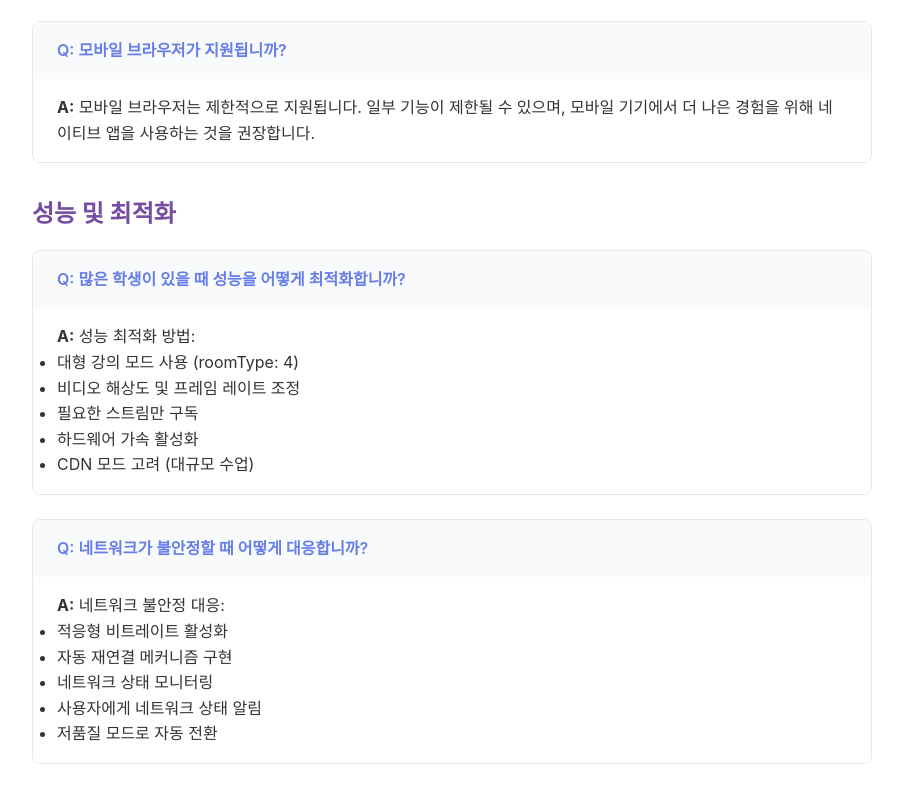
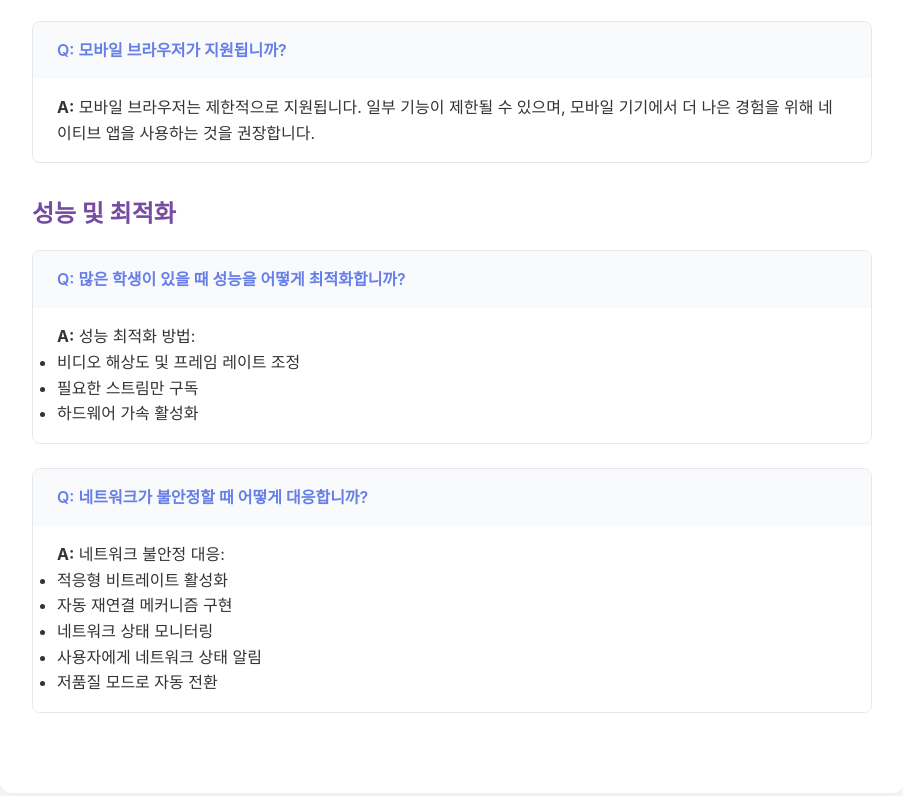
Before and after one commit to vitabyfrank/agora_fcr_docs, a plain HTML site: page index.html in a window 1280 px wide. Shown: the part 9638-10434 px from the top of the page, without its empty margins (344-1247 px from the left). Drawn offline with Linux system fonts and the light colour scheme.

Commit message:
fix: content

```diff
--- a/index.html
+++ b/index.html
@@ -974,11 +974,9 @@
             <div class="faq-answer">
               <strong>A:</strong> 성능 최적화 방법:
               <ul>
-                <li>대형 강의 모드 사용 (roomType: 4)</li>
                 <li>비디오 해상도 및 프레임 레이트 조정</li>
                 <li>필요한 스트림만 구독</li>
                 <li>하드웨어 가속 활성화</li>
-                <li>CDN 모드 고려 (대규모 수업)</li>
               </ul>
             </div>
           </div>
```
